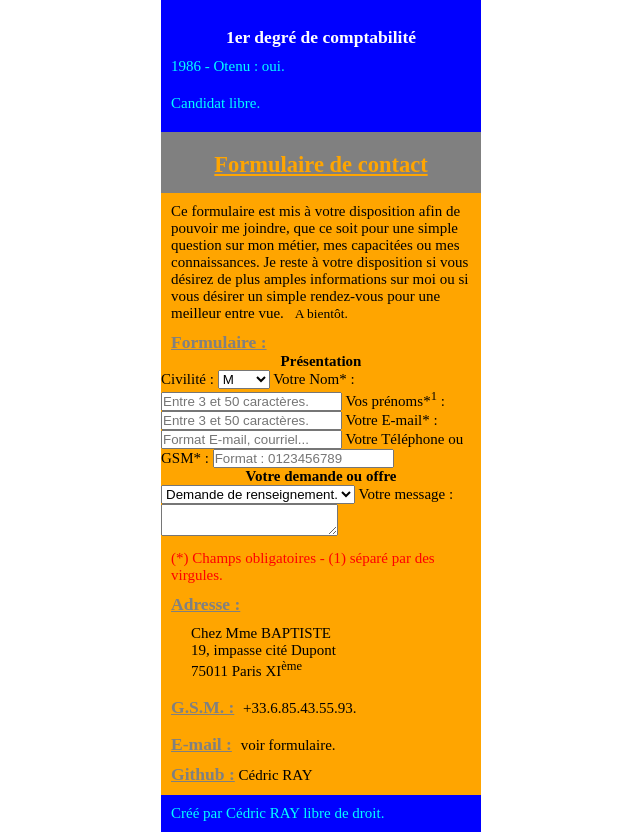
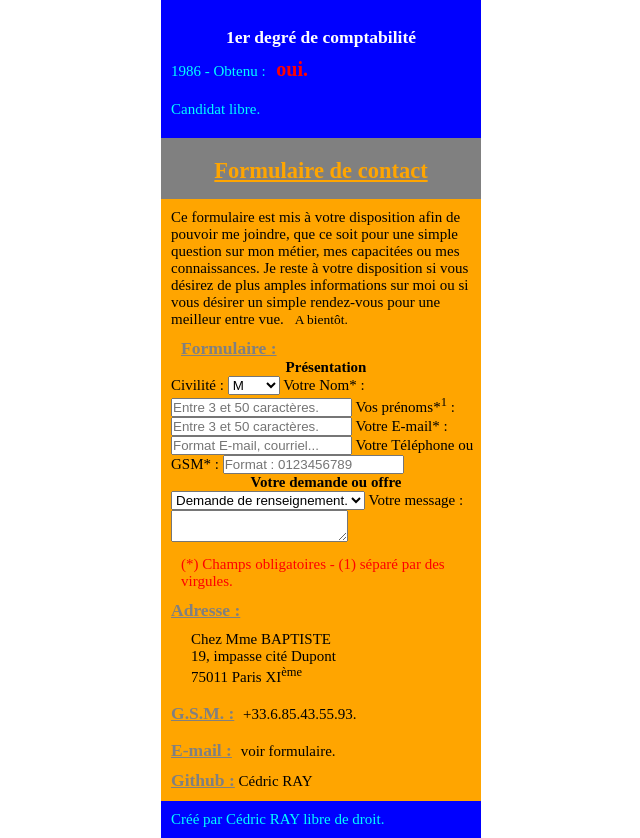
Before and after one commit to ced-77/presentation, a plain HTML site: page index.html in a window 1280 px wide. Shown: the part 2269-3107 px from the top of the page, without its empty margins (319-959 px from the left). Drawn offline with nearby package versions, Linux system fonts and the light colour scheme.

Commit message:
Reorganisation Diplome
Mise en forme de la section diplome - formation pour mettre le OUI d'obtenu en balise span afin de changer la police ainsi que la couleur et le gras.

```diff
--- a/index.html
+++ b/index.html
@@ -365,7 +365,7 @@
 							1986 -
 						</p>
 						<p class="formation_diplome_optenu">
-							Otenu : oui.
+							Obtenu : <span>oui.</span>
 						</p>
 						<p class="formation_description">
 							Candidat libre.
--- a/style/style.css
+++ b/style/style.css
@@ -235,9 +235,13 @@
 
 	#contacts p {
 		display     : inline-block;
-		margin      :	0rem;
+		margin      : 0rem;
 		padding     : 1rem;
 		padding-left: .5rem;
+	}
+
+	#formulaire_contact {
+		margin-left: 1rem; /* mise en place de la marge gauche pour l'allinéa */
 	}
 
 	#contacts h3, #formulaire_contact h3 {
```
